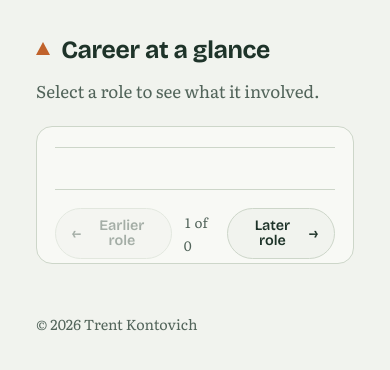
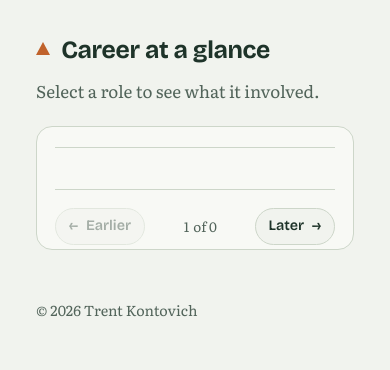
Before and after one commit to tkontovich/personal-site, a Django app: template mysite/templates/mysite/resume.html in a window 390 px wide. Shown: the part 271-641 px from the top of the page. Run offline with Django 5.2, Linux system fonts and the light colour scheme; the template is opened without the code that fills it, so the values that code supplies are empty; some libraries are stand-ins or nearby versions.

Commit message:
Fix About me alignment and keep role buttons on one line on phones
About me still sat 38px below "Want to see more?" because the project write-up
rule `.prose h2` gave every h2 inside .prose a 1.6em top margin and its own
font size, including the homepage's About me heading. That rule now skips
section titles and only adds space above headings that follow other content.

On phones the Earlier and Later buttons wrapped onto two lines. They no longer
wrap, and below 480px the word "role" is hidden visually (screen readers still
hear "Earlier role" and "Later role").

Co-Authored-By: Claude Opus 5 <noreply@anthropic.com>

```diff
--- a/mysite/static/mysite/styles.css
+++ b/mysite/static/mysite/styles.css
@@ -757,10 +757,32 @@ main:focus {
     cursor: default;
 }
 
+.stepper-button,
+.stepper-count {
+    white-space: nowrap;
+}
+
 .stepper-count {
     color: var(--muted);
     font-size: 0.85rem;
     font-variant-numeric: tabular-nums;
+}
+
+/* On phones the buttons read "Earlier" and "Later". The word "role" is only
+   hidden visually, so screen readers still hear "Earlier role". */
+@media (max-width: 480px) {
+    .stepper-button {
+        padding: 10px 13px;
+    }
+
+    .stepper-word {
+        position: absolute;
+        width: 1px;
+        height: 1px;
+        overflow: hidden;
+        clip: rect(0 0 0 0);
+        white-space: nowrap;
+    }
 }
 
 .visually-hidden {
@@ -986,12 +1008,17 @@ main:focus {
     margin-top: 32px;
 }
 
-.prose h2 {
-    margin-top: 1.6em;
+/* Headings inside a project write-up. Section titles (like About me on the
+   homepage) keep their own size and get no extra space above them. */
+.prose h2:not(.section-title) {
     font-family: var(--font-display);
     font-size: 1.5rem;
     font-weight: 700;
     line-height: 1.2;
+}
+
+.prose > * + h2:not(.section-title) {
+    margin-top: 1.6em;
 }
 
 .prose img {
--- a/mysite/templates/mysite/resume.html
+++ b/mysite/templates/mysite/resume.html
@@ -59,9 +59,9 @@ Trent Kontovich: Resume
                 </div>
 
                 <div class="role-stepper" hidden>
-                    <button type="button" class="stepper-button" id="role-earlier"><span aria-hidden="true">&larr;</span> Earlier role</button>
+                    <button type="button" class="stepper-button" id="role-earlier"><span aria-hidden="true">&larr;</span> Earlier <span class="stepper-word">role</span></button>
                     <span class="stepper-count" id="role-count" aria-hidden="true"></span>
-                    <button type="button" class="stepper-button" id="role-later">Later role <span aria-hidden="true">&rarr;</span></button>
+                    <button type="button" class="stepper-button" id="role-later">Later <span class="stepper-word">role</span> <span aria-hidden="true">&rarr;</span></button>
                 </div>
                 <p class="visually-hidden" id="role-announcer" aria-live="polite"></p>
 
```
